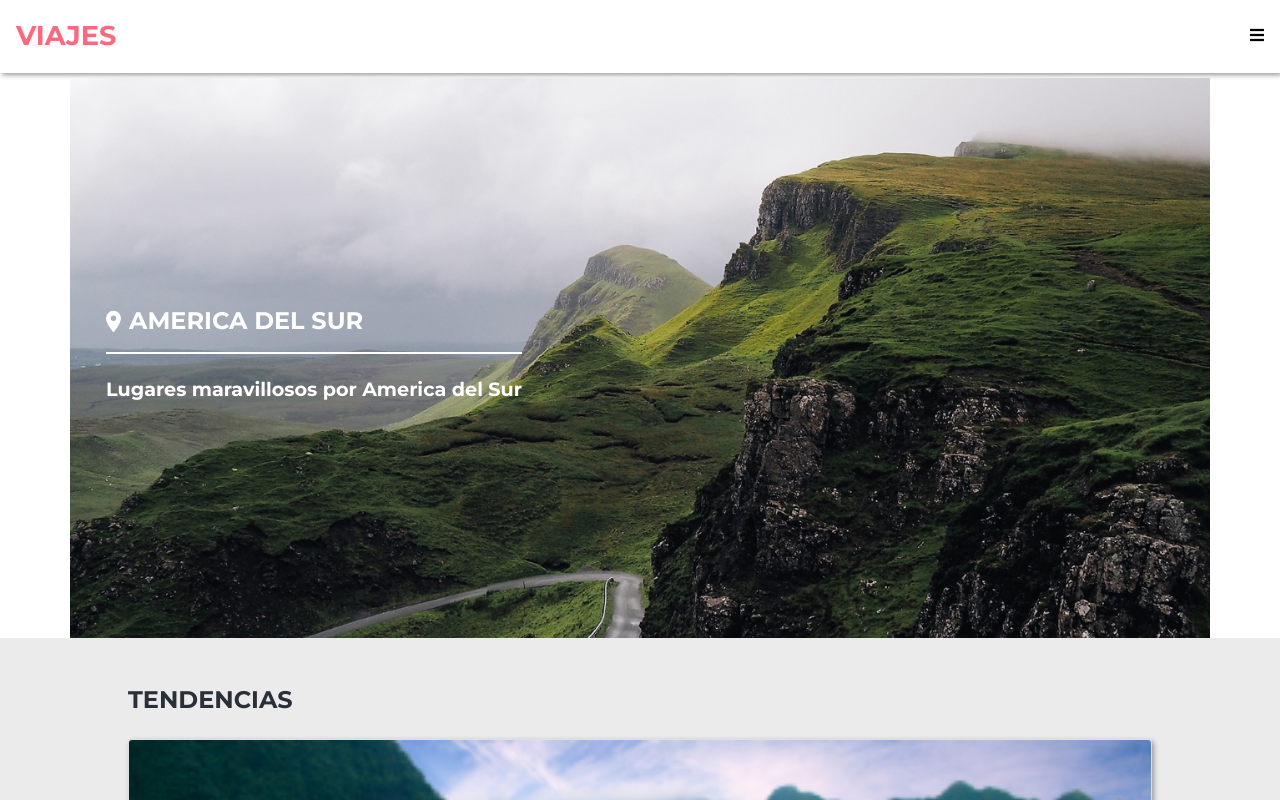
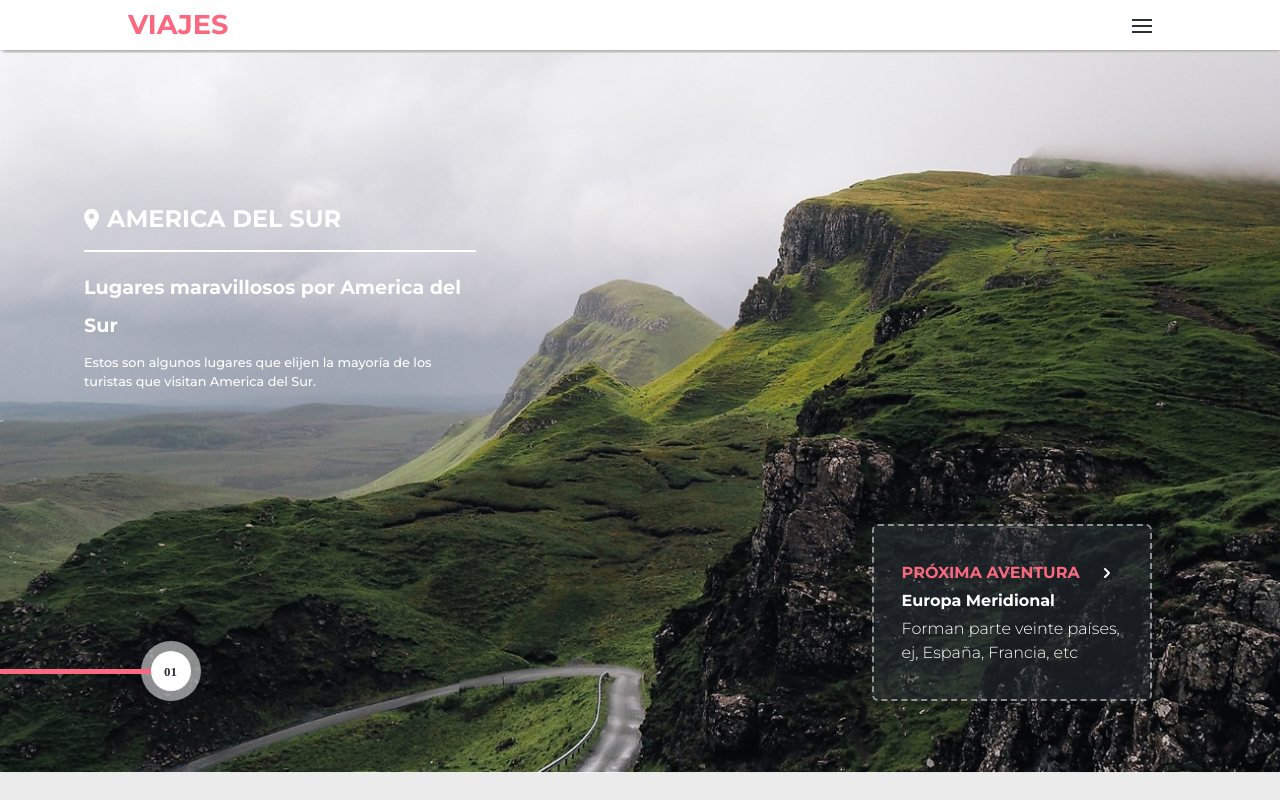
Before and after one commit to EtcGonza/viajes_front-end, a plain HTML site: page index.html in a window 1280 px wide. Shown: the top 800 px of the page. Drawn offline with nearby package versions, Linux system fonts and the light colour scheme.

Commit message:
Seccion america del sur ahora responsive.

```diff
--- a/css/style.css
+++ b/css/style.css
@@ -69,7 +69,7 @@ p {
 
 .boxWithShadow {
     box-shadow: 2px 2px 5px #999;
-    margin-bottom: 5px;
+    margin-bottom: 3px;
 }
 
 img.icon {
@@ -101,20 +101,66 @@ img.icon {
 }
 
 .bg-secondary {
-    background-color: #FA6980;
+    background-color: #FA6980 !important;
+    border-radius: 6px;
 }
 
 .relative {
     position: relative;
-    /* top: -45px; */
 }
 
 .absolute {
     position: absolute;
 }
 
+.only-web {
+    display: none;
+}
+
+@media (min-width: 1024px) {
+    .only-web {
+        display: block;
+    }
+}
+
 
 /*  */
+
+
+/* header */
+
+header {
+    height: 50px;
+}
+
+div.nav-slider-container {
+    background-image: url("/assets/iconos/nav_slider.svg");
+    background-repeat: no-repeat;
+    height: 60px;
+    width: 100%;
+    left: 0px;
+    bottom: 1%;
+}
+
+@media (min-width: 1024px) {
+    div.nav-slider-container {
+        background-image: url("/assets/iconos/nav_slider_long.svg");
+        left: 0px;
+        bottom: 10%;
+    }
+}
+
+header input {
+    display: none;
+}
+
+li {
+    list-style-type: none;
+}
+
+a {
+    text-decoration: none;
+}
 
 
 /* sectionAmericaSur */
@@ -132,11 +178,36 @@ section.sectionAmericaSur {
     border-top: 2px solid #FFFFFF;
 }
 
+@media (min-width: 1024px) {
+    section.sectionAmericaSur {
+        height: 45em;
+        padding-top: 10%;
+    }
+    div.text-america {
+        max-width: 35%;
+    }
+    div.proximaAventura {
+        height: 177px;
+        width: 280px;
+        background: #2A3037 0% 0% no-repeat padding-box;
+        background: rgba(42, 48, 55, 0.5);
+        border: 2px dashed rgba(255, 255, 255, 0.5);
+        border-radius: 6px;
+        bottom: 10%;
+        right: 10%;
+    }
+}
+
 
 /* Section tendencias */
 
 section.sectionTendencias {
     background-color: #EBEBEB;
+}
+
+span.badge {
+    top: -45px;
+    padding: 7px 12px;
 }
 
 
--- a/index.html
+++ b/index.html
@@ -1,7 +1,12 @@
 <!DOCTYPE html>
 <html lang="en">
 
+<!-- PROTOTIPO
+    https://xd.adobe.com/view/bece1886-2d39-4a2d-7edd-5ded2d62c3f7-c8ff/?fullscreen
 
+    ---
+    ESPECIFICACIONES PARA DESARROLLO
+    https://xd.adobe.com/spec/bc76907a-c10e-45f0-6de6-d91827b67f2b-ca47/ -->
 
 <head>
     <meta charset="UTF-8">
@@ -17,21 +22,27 @@
 
 <body>
 
-    <header class="boxWithShadow">
-        <div class="d-flex align-items-center justify-content-between p-3">
-            <div>
-                <p class="font-weight-700 pink-text text-size-1">VIAJES</p>
-            </div>
-
-            <div>
-                <i class="fas fa-bars"></i>
-            </div>
+    <header class="boxWithShadow d-flex align-items-center">
+        <div class="myContainer d-flex align-items-center justify-content-between">
+            <p class="font-weight-700 pink-text text-size-1">VIAJES</p>
+            <input type="checkbox" id="menu">
+            <label for="menu">
+                <img src="./assets/iconos/hamburguer_menu.svg" alt="hamburguer_menu">
+            </label>
         </div>
     </header>
 
+    <!-- <nav>
+        <ul class="p-4">
+            <li> <a class="font-weight-700 black-text text-size-3" href="#">HOME</a> </li>
+            <li> <a class="font-weight-700 black-text text-size-3" href="#">TENDENCIAS</a> </li>
+            <li> <a class="font-weight-700 black-text text-size-3" href="#">BLOG</a> </li>
+        </ul>
+    </nav> -->
+
     <main>
-        <section class="sectionAmericaSur container d-flex align-items-center">
-            <div class="p-4">
+        <section class="sectionAmericaSur container-fluid d-flex align-items-center align-items-lg-start relative">
+            <div class="ms-xl-5 p-4 text-america">
                 <div class="d-flex pb-3">
                     <img class="icon me-2" src="./assets/iconos/ic_pin.svg" alt="pin_icon">
                     <h1 class="font-weight-700 white-text text-size-2">AMERICA DEL SUR</h1>
@@ -39,6 +50,22 @@
 
                 <div>
                     <p class="pt-3 font-weight-700 white-text lugares-maravillosos-text text-size-3">Lugares maravillosos por America del Sur</p>
+                    <p class="text-size-5 pt-2 font-weight-500 text-white only-web">Estos son algunos lugares que elijen la mayoría de los turistas que visitan America del Sur.</p>
+                </div>
+            </div>
+
+            <div class="absolute nav-slider-container">
+            </div>
+
+            <div class="proximaAventura d-flex align-items-center only-web absolute">
+                <div class="myContainer only-web">
+                    <div class="d-flex">
+                        <p class="font-weight-700 pink-text me-4 clear-opacity">PRÓXIMA AVENTURA</p>
+                        <img src="./assets/iconos/arrow.svg" alt="arrow">
+                    </div>
+
+                    <p class="my-1 font-weight-700 white-text clear-opacity">Europa Meridional</p>
+                    <p class="font-weight-300 white-text clear-opacity">Forman parte veinte países, ej, España, Francia, etc</p>
                 </div>
             </div>
         </section>
@@ -112,4 +139,22 @@
     </footer>
 </body>
 
+<script>
+    window.addEventListener("load", () => {
+        document.body.classList.remove("preload");
+    });
+
+    document.addEventListener("DOMContentLoaded", () => {
+        const nav = document.querySelector(".nav");
+
+        document.querySelector("#btnNav").addEventListener("click", () => {
+            nav.classList.add("nav--open");
+        });
+
+        document.querySelector(".nav__overlay").addEventListener("click", () => {
+            nav.classList.remove("nav--open");
+        });
+    });
+</script>
+
 </html>
```
Also changed, not shown: assets/iconos/Nav_slider.svg (added), assets/iconos/hamburguer_menu.svg (added), assets/iconos/nav_slider_long.svg (added).
